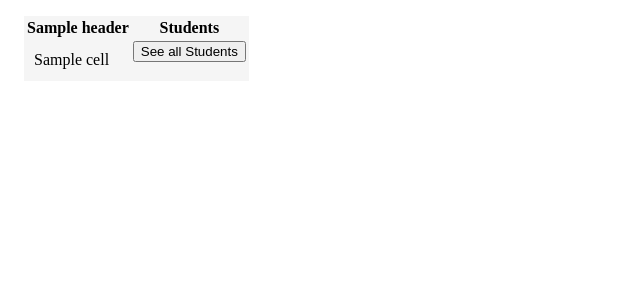
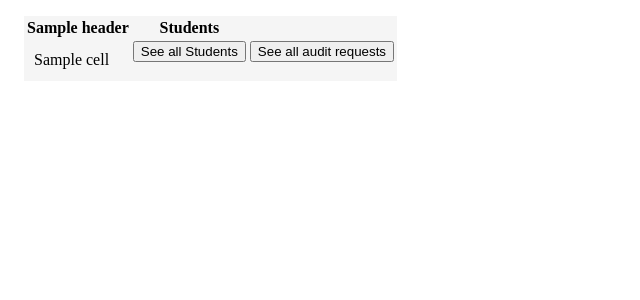
Before and after one commit to builder2000/Course-Management-System-for-IITD, a Flask app: template templates/profdetails.html in a window 1280 px wide. Shown: the top 300 px of the page, without its empty margins (0-640 px from the left). Run offline with Flask 2, Linux system fonts and the light colour scheme; the template is opened without the code that fills it: most values are stand-ins (such as "Sample title", 1, 10 or a date in 2020).

Commit message:
Update profdetails.html

```diff
--- a/templates/profdetails.html
+++ b/templates/profdetails.html
@@ -34,6 +34,9 @@
                 <td><form>
                     <button formaction="/courses/{{row[0]}}">See all Students</button>
                 </form></td>
+                <td><form>
+                    <button formaction="/awrequest/{{row[0]}}">See all audit requests</button>
+                </form></td>
 
                 <!--  -->
 
```
